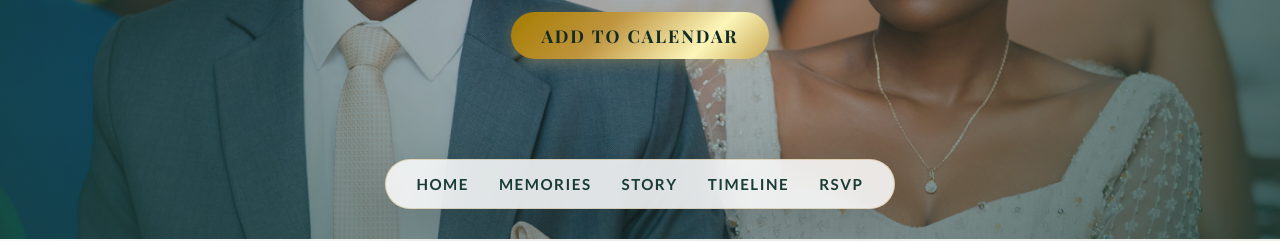
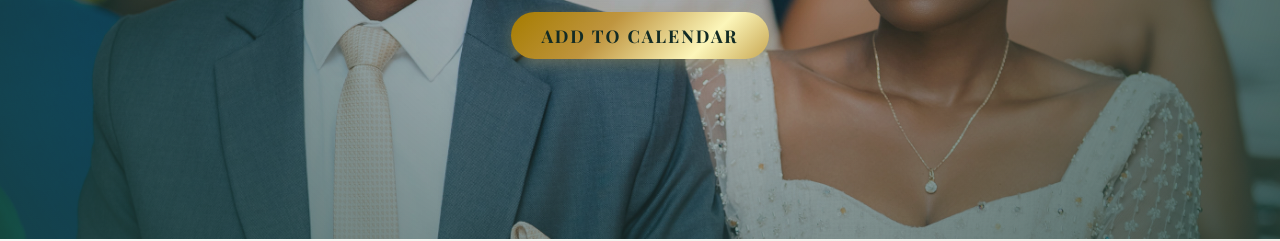
Before and after one commit to reneineza/wedding-invitation, a website built with Vite: page index.html in a window 1280 px wide. Shown: the part 561-802 px from the top of the page. Built offline with nearby package versions, Linux system fonts and the light colour scheme; a web font is replaced by a local one.

Commit message:
UI: Completely remove all navigation elements for a clean, scroll-only experience

```diff
--- a/index.html
+++ b/index.html
@@ -38,16 +38,6 @@
         <div class="scroll-progress-bar" id="scroll-progress"></div>
     </div>
 
-    <!-- Floating Glass Pill Navigation -->
-    <div class="floating-pill-nav">
-        <div class="pill-container glass-panel">
-            <a href="#hero" class="pill-link">Home</a>
-            <a href="#gallery" class="pill-link">Memories</a>
-            <a href="#story" class="pill-link">Story</a>
-            <a href="#timeline" class="pill-link">Timeline</a>
-            <a href="#guestbook" class="pill-link">RSVP</a>
-        </div>
-    </div>
 
     <!-- Hero Section -->
     <header class="hero" id="hero">
--- a/style.css
+++ b/style.css
@@ -475,46 +475,3 @@ h1, h2, h3, h4, h5, h6, .subtitle, .quote-reference, .signature { font-family: v
     from { opacity: 1; transform: translateY(0); }
     to { opacity: 0; transform: translateY(50px); }
 }
-
-/* Floating Glass Pill Navigation */
-.floating-pill-nav {
-    position: fixed;
-    bottom: 30px;
-    left: 0;
-    width: 100%;
-    display: flex;
-    justify-content: center;
-    z-index: 1000;
-    pointer-events: none;
-}
-.pill-container {
-    pointer-events: auto;
-    background: rgba(255, 255, 255, 0.85);
-    backdrop-filter: blur(15px);
-    -webkit-backdrop-filter: blur(15px);
-    border: 1px solid rgba(191, 149, 63, 0.3);
-    border-radius: 50px;
-    padding: 12px 30px;
-    display: flex;
-    gap: 30px;
-    box-shadow: 0 15px 40px rgba(0,0,0,0.15);
-    align-items: center;
-}
-.pill-link {
-    font-family: var(--font-body);
-    font-weight: 700;
-    font-size: 0.95rem;
-    color: var(--primary-color);
-    text-transform: uppercase;
-    letter-spacing: 1.5px;
-    text-decoration: none;
-    transition: color 0.3s ease;
-}
-.pill-link:hover {
-    color: var(--secondary-color);
-}
-@media (max-width: 768px) {
-    .floating-pill-nav { bottom: 20px; }
-    .pill-container { padding: 12px 18px; gap: 15px; border-radius: 40px; }
-    .pill-link { font-size: 0.75rem; letter-spacing: 1px; }
-}
```
